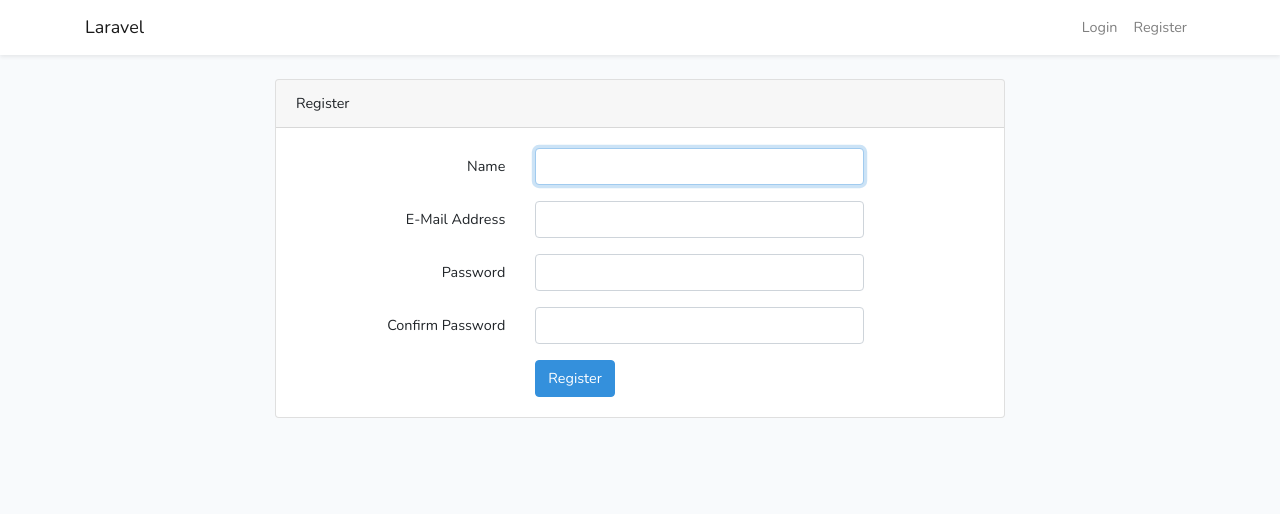
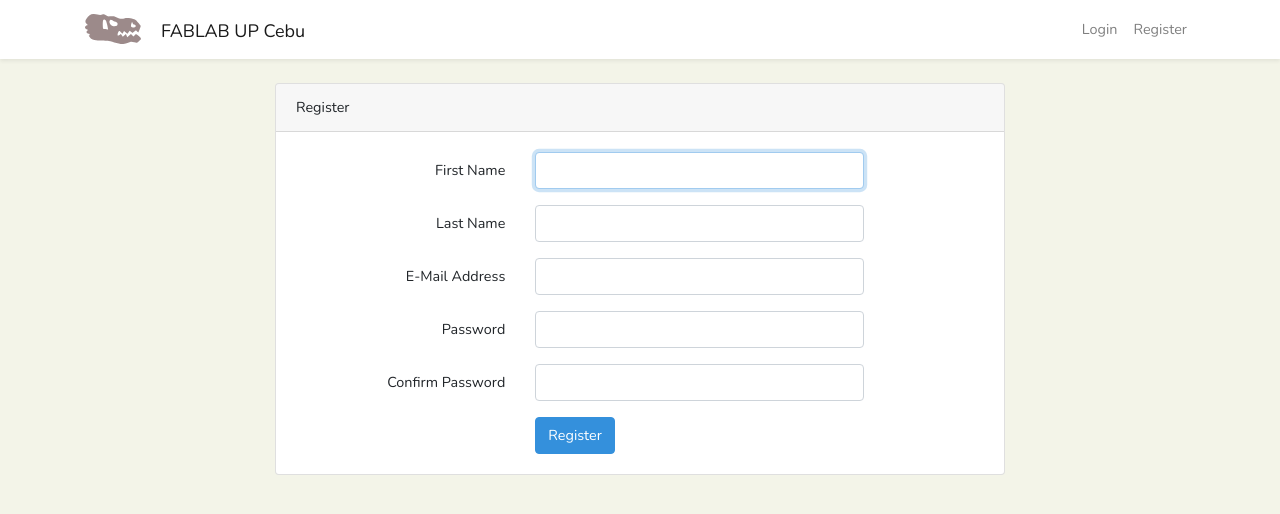
Before and after one commit to pixelmai/fis, a Laravel app: page /register in a window 1280 px wide. Shown: the top 514 px of the page. Run offline with Laravel 8, Linux system fonts and the light colour scheme; style sheets or scripts are compiled from the project's sources.

Commit message:
Trying out edit account

```diff
--- a/app/Http/Controllers/Auth/RegisterController.php
+++ b/app/Http/Controllers/Auth/RegisterController.php
@@ -29,8 +29,8 @@ class RegisterController extends Controller
      *
      * @var string
      */
-    protected $redirectTo = RouteServiceProvider::HOME;
-
+    //protected $redirectTo = RouteServiceProvider::HOME;
+    protected $redirectTo = '/';
     /**
      * Create a new controller instance.
      *
@@ -50,7 +50,8 @@ class RegisterController extends Controller
     protected function validator(array $data)
     {
         return Validator::make($data, [
-            'name' => ['required', 'string', 'max:255'],
+            'fname' => ['required', 'string', 'max:255'],
+            'lname' => ['required', 'string', 'max:255'],
             'email' => ['required', 'string', 'email', 'max:255', 'unique:users'],
             'password' => ['required', 'string', 'min:8', 'confirmed'],
         ]);
@@ -65,7 +66,8 @@ class RegisterController extends Controller
     protected function create(array $data)
     {
         return User::create([
-            'name' => $data['name'],
+            'fname' => $data['fname'],
+            'lname' => $data['lname'],
             'email' => $data['email'],
             'password' => Hash::make($data['password']),
         ]);
--- a/resources/sass/_variables.scss
+++ b/resources/sass/_variables.scss
@@ -1,5 +1,5 @@
 // Body
-$body-bg: #f8fafc;
+$body-bg: #f3f4e8;
 
 // Typography
 $font-family-sans-serif: 'Nunito', sans-serif;
--- a/resources/views/auth/register.blade.php
+++ b/resources/views/auth/register.blade.php
@@ -12,12 +12,26 @@
                         @csrf
 
                         <div class="form-group row">
-                            <label for="name" class="col-md-4 col-form-label text-md-right">{{ __('Name') }}</label>
+                            <label for="fname" class="col-md-4 col-form-label text-md-right">{{ __('First Name') }}</label>
 
                             <div class="col-md-6">
-                                <input id="name" type="text" class="form-control @error('name') is-invalid @enderror" name="name" value="{{ old('name') }}" required autocomplete="name" autofocus>
+                                <input id="fname" type="text" class="form-control @error('fname') is-invalid @enderror" name="fname" value="{{ old('fname') }}" required autocomplete="fname" autofocus>
 
-                                @error('name')
+                                @error('fname')
+                                    <span class="invalid-feedback" role="alert">
+                                        <strong>{{ $message }}</strong>
+                                    </span>
+                                @enderror
+                            </div>
+                        </div>
+
+                        <div class="form-group row">
+                            <label for="lname" class="col-md-4 col-form-label text-md-right">{{ __('Last Name') }}</label>
+
+                            <div class="col-md-6">
+                                <input id="lname" type="text" class="form-control @error('lname') is-invalid @enderror" name="lname" value="{{ old('lname') }}" required autocomplete="lname" autofocus>
+
+                                @error('lname')
                                     <span class="invalid-feedback" role="alert">
                                         <strong>{{ $message }}</strong>
                                     </span>
--- a/resources/views/layouts/app.blade.php
+++ b/resources/views/layouts/app.blade.php
@@ -7,7 +7,7 @@
     <!-- CSRF Token -->
     <meta name="csrf-token" content="{{ csrf_token() }}">
 
-    <title>{{ config('app.name', 'Laravel') }}</title>
+    <title>FABLAB UP Cebu</title>
 
     <!-- Scripts -->
     <script src="{{ asset('js/app.js') }}" defer></script>
@@ -23,8 +23,9 @@
     <div id="app">
         <nav class="navbar navbar-expand-md navbar-light bg-white shadow-sm">
             <div class="container">
-                <a class="navbar-brand" href="{{ url('/') }}">
-                    {{ config('app.name', 'Laravel') }}
+                <a class="navbar-brand d-flex" href="{{ url('/') }}">
+                    <div><img src="/svg/dino.svg" alt="" style="height: 30px;" class="pr-1" /></div>
+                    <div class="pl-3 pt-1">FABLAB UP Cebu</div>
                 </a>
                 <button class="navbar-toggler" type="button" data-toggle="collapse" data-target="#navbarSupportedContent" aria-controls="navbarSupportedContent" aria-expanded="false" aria-label="{{ __('Toggle navigation') }}">
                     <span class="navbar-toggler-icon"></span>
@@ -51,7 +52,7 @@
                         @else
                             <li class="nav-item dropdown">
                                 <a id="navbarDropdown" class="nav-link dropdown-toggle" href="#" role="button" data-toggle="dropdown" aria-haspopup="true" aria-expanded="false" v-pre>
-                                    {{ Auth::user()->name }} <span class="caret"></span>
+                                    {{ Auth::user()->fname }} <span class="caret"></span>
                                 </a>
 
                                 <div class="dropdown-menu dropdown-menu-right" aria-labelledby="navbarDropdown">
--- a/routes/web.php
+++ b/routes/web.php
@@ -21,6 +21,5 @@ Auth::routes();
 
 Route::get('/home', 'HomeController@index')->name('home');
 
-Auth::routes();
 
-Route::get('/home', 'HomeController@index')->name('home');
+Route::get('/account', 'AccountsController@index')->name('accounts.index');
```
Also changed, not shown: app/Http/Controllers/AccountsController.php (added, +36 -0 lines), app/User.php (+25 -1 lines), resources/views/accounts/index.blade.php (added, +52 -0 lines), database/migrations/2014_10_12_000000_create_users_table.php, public/css/app.css, public/svg/dino.svg (added), public/svg/logo.svg (added).
